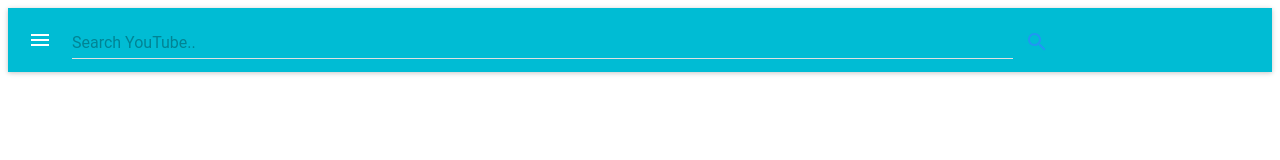
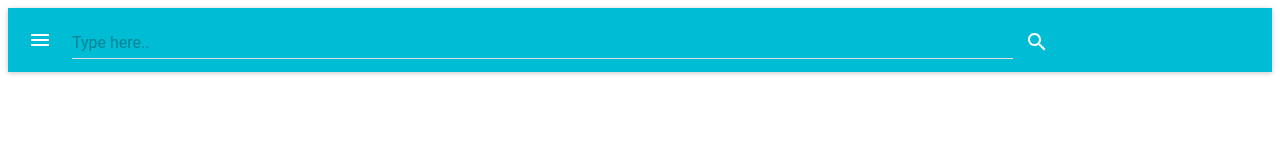
Before and after one commit to arajajyothibabu/react-material-ui-google-autocomplete, a React app: page / in a window 1280 px wide. Shown: the top 160 px of the page. Built offline with nearby package versions, Linux system fonts and the light colour scheme.

Commit message:
structure fixed

```diff
--- a/App.js
+++ b/App.js
@@ -4,53 +4,16 @@
 import React from 'react';
 import ReactDOM from 'react-dom';
 import MuiThemeProvider from 'material-ui/styles/MuiThemeProvider';
-import IconButton from 'material-ui/IconButton';
 import AppBar from 'material-ui/AppBar';
 import AutoComplete from './AutoComplete';
-import SearchIcon from 'material-ui/svg-icons/action/search';
-import {blueA100, blue500} from 'material-ui/styles/colors';
-
-const searchBoxStyles = {
-    width: "80%",
-    float: 'left'
-};
-
-const searchButtonStyles = {
-    width: "20%",
-    float: 'left',
-    lineHeight: '24px',
-    padding: '10px 0'
-};
-
-const clearFix = {
-    clear: "both"
-};
-
-const iconStyles = {
-    marginRight: 24,
-    height: '48px',
-    background: 'white'
-};
 
 class App extends React.Component{
 
     render(){
         return(
-        <MuiThemeProvider>
-            {<AppBar title={
-                <div>
-                    <div style={searchBoxStyles}>
-                        <AutoComplete/>
-                    </div>
-                    <div style={searchButtonStyles}>
-                        <IconButton primary={true} >
-                            <SearchIcon style={iconStyles} color={blue500} hoverColor={blueA100}/>
-                        </IconButton>
-                    </div>
-                    <div style={clearFix}></div>
-                </div>
-            } />}
-        </MuiThemeProvider>
+            <MuiThemeProvider>
+                <AppBar title={<AutoComplete/>} />
+            </MuiThemeProvider>
         )
     }
 
--- a/AutoComplete.js
+++ b/AutoComplete.js
@@ -3,15 +3,31 @@
  */
 import React from 'react';
 import AutoComplete from 'material-ui/AutoComplete';
+import IconButton from 'material-ui/IconButton';
+import AppBar from 'material-ui/AppBar';
+import SearchIcon from 'material-ui/svg-icons/action/search';
+import {white, darkWhite} from 'material-ui/styles/colors';
 
-const styles = {
-    container: {
-        width: 'auto',
-        height: 'auto',
-        position: 'relative',
-        display: 'inline-block',
-        top: '-25px'
-    }
+const searchBoxStyles = {
+    width: "80%",
+    float: 'left'
+};
+
+const searchButtonStyles = {
+    width: "20%",
+    float: 'left',
+    lineHeight: '24px',
+    padding: '10px 0'
+};
+
+const clearFix = {
+    clear: "both"
+};
+
+const iconStyles = {
+    marginRight: 24,
+    height: '48px',
+    background: 'white'
 };
 
 export default class GoogleAutoComplete extends React.Component{
@@ -23,14 +39,29 @@ export default class GoogleAutoComplete extends React.Component{
         }
     }
 
+    handleUpdateInput(input){
+        //TODO:
+    }
+
     render(){
+        const {hintText} = this.props;
         return(
-            <AutoComplete
-                hintText="Search YouTube.."
-                dataSource={this.state.dataSource}
-                onUpdateInput={this.handleUpdateInput}
-                fullWidth={true}
-            />
+            <div>
+                <div style={searchBoxStyles}>
+                    <AutoComplete
+                        hintText={hintText || "Type here.."}
+                        dataSource={this.state.dataSource}
+                        onUpdateInput={this.handleUpdateInput.bind(this)}
+                        fullWidth={true}
+                    />
+                </div>
+                <div style={searchButtonStyles}>
+                    <IconButton primary={true} >
+                        <SearchIcon style={iconStyles} color={white} hoverColor={darkWhite}/>
+                    </IconButton>
+                </div>
+                <div style={clearFix}></div>
+            </div>
         )
     }
 
```
